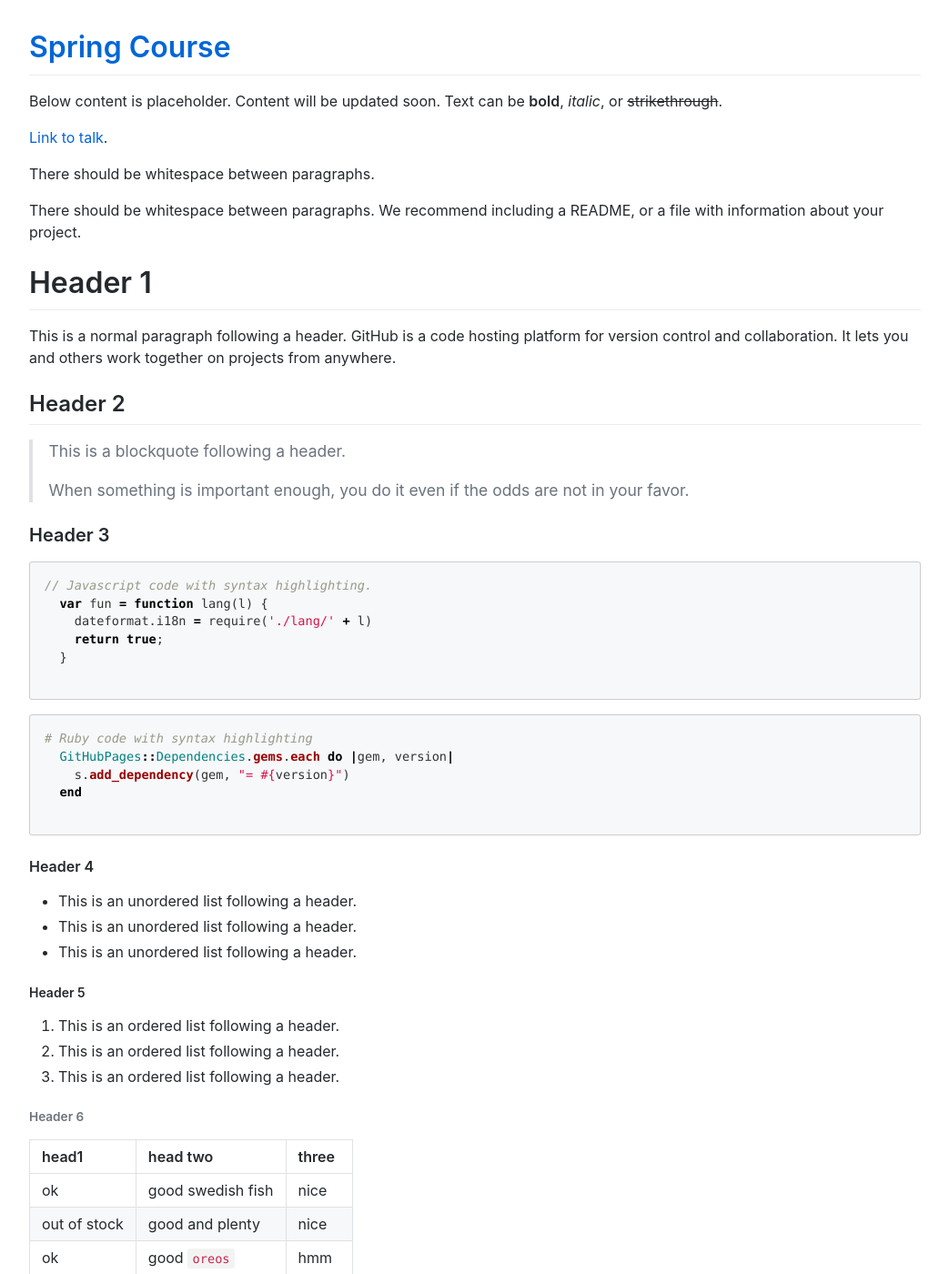
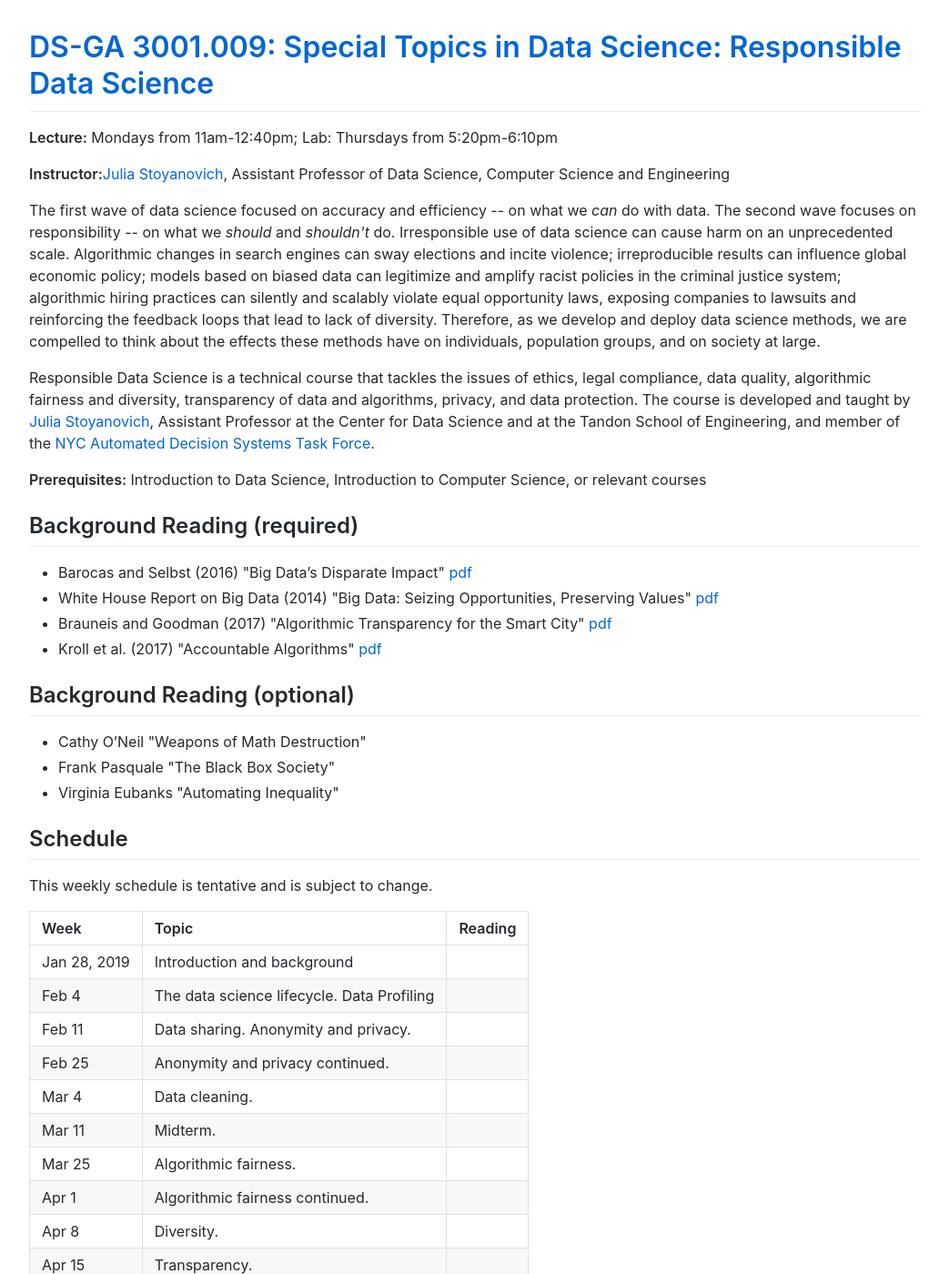
Before and after one commit to DataResponsibly/DataResponsibly.github.io, a Jekyll site: the page built from course.html, in a window 1280 px wide and 1400 px high. Shown: the whole window at 91% size, without its empty margins (118-1161 px from the left). Built offline with Jekyll 4.4.1, drawn with Linux system fonts in a browser that asks for light colours; some of the changed text lies outside the part shown.

Commit message:
initial version

```diff
--- a/course.html
+++ b/course.html
@@ -8,173 +8,162 @@ author: Julia Stoyanovich
 
 <div class="container-lg px-3 my-5 markdown-body">
 
-  <h1><a href="{{ site.baseurl }}/course">Spring Course</a></h1>
+  <h1><a href="{{ site.baseurl }}/course">DS-GA 3001.009: Special Topics in Data Science: Responsible Data Science</a></h1>
 
 
-  <p>Below content is placeholder. Content will be updated soon. Text can be <strong>bold</strong>, <em>italic</em>, or <del>strikethrough</del>.</p>
+  <p><strong>Lecture:</strong> Mondays from 11am-12:40pm; Lab:</strong> Thursdays from 5:20pm-6:10pm</p>
+  <p><strong>Instructor:</strong><a href="https://engineering.nyu.edu/faculty/julia-stoyanovich">Julia Stoyanovich</a>, Assistant Professor of Data Science, Computer Science and Engineering</p>
 
-  <p><a href="{{ site.baseurl }}/talks">Link to talk</a>.</p>
+<!-- Below content is placeholder. Content will be updated soon. Text can be <strong>bold</strong>, <em>italic</em>, or <del>strikethrough</del>.</p> -->
 
-  <p>There should be whitespace between paragraphs.</p>
+  <p>The first wave of data science focused on accuracy and
+    efficiency -- on what we <em>can</em> do with data. The second
+    wave focuses on responsibility -- on what we <em>should</em>
+    and <em>shouldn't</em> do. Irresponsible use of data science can
+    cause harm on an unprecedented scale. Algorithmic changes in
+    search engines can sway elections and incite violence;
+    irreproducible results can influence global economic policy;
+    models based on biased data can legitimize and amplify racist
+    policies in the criminal justice system; algorithmic hiring
+    practices can silently and scalably violate equal opportunity
+    laws, exposing companies to lawsuits and reinforcing the feedback
+    loops that lead to lack of diversity.  Therefore, as we develop
+    and deploy data science methods, we are compelled to think about
+    the effects these methods have on individuals, population groups,
+    and on society at large.</p>
 
-  <p>There should be whitespace between paragraphs. We recommend including a README, or a file with information about your project.</p>
+ <p>Responsible Data Science is a technical course that tackles the
+   issues of ethics, legal compliance, data quality, algorithmic
+   fairness and diversity, transparency of data and algorithms,
+   privacy, and data protection. The course is developed and taught by
+   <a href="https://engineering.nyu.edu/faculty/julia-stoyanovich">Julia Stoyanovich</a>, Assistant Professor at the Center for Data
+   Science and at the Tandon School of Engineering, and member of the
+   <a href="https://www1.nyc.gov/office-of-the-mayor/news/251-18/mayor-de-blasio-first-in-nation-task-force-examine-automated-decision-systems-used-by">NYC Automated Decision Systems Task Force</a>.</p>
 
-  <h1 id="header-1">Header 1</h1>
+ <p><strong>Prerequisites:</strong> Introduction to Data Science,
+ Introduction to Computer Science, or relevant courses</p>
 
-  <p>This is a normal paragraph following a header. GitHub is a code hosting platform for version control and collaboration. It lets you and others work together on projects from anywhere.</p>
+  <h2 id="hdr-read-req">Background Reading (required)</h2>
+   <ul>
 
-  <h2 id="header-2">Header 2</h2>
+    <li>Barocas and Selbst (2016) "Big Data’s Disparate
+    Impact" <a href="http://www.californialawreview.org/wp-content/uploads/2016/06/2Barocas-Selbst.pdf">pdf</a></li>
 
-  <blockquote>
-    <p>This is a blockquote following a header.</p>
+    <li>White House Report on Big Data (2014) "Big Data: Seizing
+    Opportunities, Preserving
+    Values" <a href="https://obamawhitehouse.archives.gov/sites/default/files/docs/big_data_privacy_report_may_1_2014.pdf">pdf</a></li>
 
-    <p>When something is important enough, you do it even if the odds are not in your favor.</p>
-  </blockquote>
+    <li>Brauneis and Goodman (2017) "Algorithmic Transparency for the
+    Smart
+    City" <a href="https://papers.ssrn.com/sol3/papers.cfm?abstract_id=3012499">pdf</a></li>
 
-  <h3 id="header-3">Header 3</h3>
+    <li>Kroll et al. (2017) "Accountable
+    Algorithms" <a href="https://scholarship.law.upenn.edu/penn_law_review/vol165/iss3/3/">pdf</a></li>
 
-  <div class="language-js highlighter-rouge"><div class="highlight"><pre class="highlight"><code><span class="c1">// Javascript code with syntax highlighting.</span>
-  <span class="kd">var</span> <span class="nx">fun</span> <span class="o">=</span> <span class="kd">function</span> <span class="nx">lang</span><span class="p">(</span><span class="nx">l</span><span class="p">)</span> <span class="p">{</span>
-    <span class="nx">dateformat</span><span class="p">.</span><span class="nx">i18n</span> <span class="o">=</span> <span class="nx">require</span><span class="p">(</span><span class="s1">'./lang/'</span> <span class="o">+</span> <span class="nx">l</span><span class="p">)</span>
-    <span class="k">return</span> <span class="kc">true</span><span class="p">;</span>
-  <span class="p">}</span>
-  </code></pre></div></div>
+   </ul>
 
-  <div class="language-ruby highlighter-rouge"><div class="highlight"><pre class="highlight"><code><span class="c1"># Ruby code with syntax highlighting</span>
-  <span class="no">GitHubPages</span><span class="o">::</span><span class="no">Dependencies</span><span class="p">.</span><span class="nf">gems</span><span class="p">.</span><span class="nf">each</span> <span class="k">do</span> <span class="o">|</span><span class="n">gem</span><span class="p">,</span> <span class="n">version</span><span class="o">|</span>
-    <span class="n">s</span><span class="p">.</span><span class="nf">add_dependency</span><span class="p">(</span><span class="n">gem</span><span class="p">,</span> <span class="s2">"= </span><span class="si">#{</span><span class="n">version</span><span class="si">}</span><span class="s2">"</span><span class="p">)</span>
-  <span class="k">end</span>
-  </code></pre></div></div>
+ <h2 id="hdr-read-opt">Background Reading (optional)</h2>
+   <ul>
+    <li>Cathy O’Neil "Weapons of Math Destruction"</li>
+    <li>Frank Pasquale "The Black Box Society"</li>
+    <li>Virginia Eubanks "Automating Inequality"</li>
+   </ul>
 
-  <h4 id="header-4">Header 4</h4>
+  <h2 id="hdr-sch">Schedule</h2>
 
-  <ul>
-    <li>This is an unordered list following a header.</li>
-    <li>This is an unordered list following a header.</li>
-    <li>This is an unordered list following a header.</li>
-  </ul>
-
-  <h5 id="header-5">Header 5</h5>
-
-  <ol>
-    <li>This is an ordered list following a header.</li>
-    <li>This is an ordered list following a header.</li>
-    <li>This is an ordered list following a header.</li>
-  </ol>
-
-  <h6 id="header-6">Header 6</h6>
+  <p>This weekly schedule is tentative and is subject to change.</p>
 
   <table>
     <thead>
       <tr>
-        <th style="text-align: left">head1</th>
-        <th style="text-align: left">head two</th>
-        <th style="text-align: left">three</th>
+        <th style="text-align: left">Week</th>
+        <th style="text-align: left">Topic</th>
+        <th style="text-align: left">Reading</th>
       </tr>
     </thead>
     <tbody>
       <tr>
-        <td style="text-align: left">ok</td>
-        <td style="text-align: left">good swedish fish</td>
-        <td style="text-align: left">nice</td>
+        <td style="text-align: left">Jan 28, 2019</td>
+        <td style="text-align: left">Introduction and background</td>
+        <td style="text-align: left"></td>
       </tr>
       <tr>
-        <td style="text-align: left">out of stock</td>
-        <td style="text-align: left">good and plenty</td>
-        <td style="text-align: left">nice</td>
+        <td style="text-align: left">Feb 4</td>
+        <td style="text-align: left">The data science lifecycle.  Data Profiling</td>
+        <td style="text-align: left"></td>
       </tr>
       <tr>
-        <td style="text-align: left">ok</td>
-        <td style="text-align: left">good <code class="highlighter-rouge">oreos</code></td>
-        <td style="text-align: left">hmm</td>
+        <td style="text-align: left">Feb 11</td>
+        <td style="text-align: left">Data sharing.  Anonymity and privacy.</td>
+        <td style="text-align: left"></td>
       </tr>
       <tr>
-        <td style="text-align: left">ok</td>
-        <td style="text-align: left">good <code class="highlighter-rouge">zoute</code> drop</td>
-        <td style="text-align: left">yumm</td>
+        <td style="text-align: left">Feb 25</td>
+        <td style="text-align: left">Anonymity and privacy continued. </td>
+        <td style="text-align: left"></td>
       </tr>
+      <tr>
+        <td style="text-align: left">Mar 4</td>
+        <td style="text-align: left">Data cleaning.</td>
+        <td style="text-align: left"></td>
+      </tr>
+      <tr>
+        <td style="text-align: left">Mar 11</td>
+        <td style="text-align: left">Midterm.</td>
+        <td style="text-align: left"></td>
+      </tr>
+      <tr>
+        <td style="text-align: left">Mar 25</td>
+        <td style="text-align: left">Algorithmic fairness.</td>
+        <td style="text-align: left"></td>
+      </tr>
+      <tr>
+        <td style="text-align: left">Apr 1</td>
+        <td style="text-align: left">Algorithmic fairness continued.</td>
+        <td style="text-align: left"></td>
+      </tr>
+      <tr>
+        <td style="text-align: left">Apr 8</td>
+        <td style="text-align: left">Diversity.</td>
+        <td style="text-align: left"></td>
+      </tr>
+      <tr>
+        <td style="text-align: left">Apr 15</td>
+        <td style="text-align: left">Transparency.</td>
+        <td style="text-align: left"></td>
+      </tr>
+      <tr>
+        <td style="text-align: left">Apr 22</td>
+        <td style="text-align: left">Transparency continued.</td>
+        <td style="text-align: left"></td>
+      </tr>
+
+      <tr>
+        <td style="text-align: left">Apr 29</td>
+        <td style="text-align: left">Interpretability.</td>
+        <td style="text-align: left"></td>
+      </tr>
+
+      <tr>
+        <td style="text-align: left">May 6</td>
+        <td style="text-align: left">TBD</td>
+        <td style="text-align: left"></td>
+      </tr>
+
+      <tr>
+        <td style="text-align: left">May 13</td>
+        <td style="text-align: left">TBD</td>
+        <td style="text-align: left"></td>
+      </tr>
+
+      <tr>
+        <td style="text-align: left">TBD</td>
+        <td style="text-align: left">Final exam.</td>
+        <td style="text-align: left"></td>
+      </tr>
+
     </tbody>
   </table>
-
-  <h3 id="theres-a-horizontal-rule-below-this">There’s a horizontal rule below this.</h3>
-
-  <hr />
-
-  <h3 id="here-is-an-unordered-list">Here is an unordered list:</h3>
-
-  <ul>
-    <li>Item foo</li>
-    <li>Item bar</li>
-    <li>Item baz</li>
-    <li>Item zip</li>
-  </ul>
-
-  <h3 id="and-an-ordered-list">And an ordered list:</h3>
-
-  <ol>
-    <li>Item one</li>
-    <li>Item two</li>
-    <li>Item three</li>
-    <li>Item four</li>
-  </ol>
-
-  <h3 id="and-a-nested-list">And a nested list:</h3>
-
-  <ul>
-    <li>level 1 item
-      <ul>
-        <li>level 2 item</li>
-        <li>level 2 item
-          <ul>
-            <li>level 3 item</li>
-            <li>level 3 item</li>
-          </ul>
-        </li>
-      </ul>
-    </li>
-    <li>level 1 item
-      <ul>
-        <li>level 2 item</li>
-        <li>level 2 item</li>
-        <li>level 2 item</li>
-      </ul>
-    </li>
-    <li>level 1 item
-      <ul>
-        <li>level 2 item</li>
-        <li>level 2 item</li>
-      </ul>
-    </li>
-    <li>level 1 item</li>
-  </ul>
-
-  <h3 id="small-image">Small image</h3>
-
-  <p><img src="https://assets-cdn.github.com/images/icons/emoji/octocat.png" alt="Octocat" /></p>
-
-  <h3 id="large-image">Large image</h3>
-
-  <p><img src="https://guides.github.com/activities/hello-world/branching.png" alt="Branching" /></p>
-
-  <h3 id="definition-lists-can-be-used-with-html-syntax">Definition lists can be used with HTML syntax.</h3>
-
-  <dl>
-  <dt>Name</dt>
-  <dd>Godzilla</dd>
-  <dt>Born</dt>
-  <dd>1952</dd>
-  <dt>Birthplace</dt>
-  <dd>Japan</dd>
-  <dt>Color</dt>
-  <dd>Green</dd>
-  </dl>
-
-  <div class="highlighter-rouge"><div class="highlight"><pre class="highlight"><code>Long, single-line code blocks should not wrap. They should horizontally scroll if they are too long. This line should be long enough to demonstrate this.
-  </code></pre></div></div>
-
-  <div class="highlighter-rouge"><div class="highlight"><pre class="highlight"><code>The final element.
-  </code></pre></div></div>
-</div>
 
 <div class="center-text">
     <h3><a href="{{ site.baseurl }}/index">Back to Home</a></h3>
```
